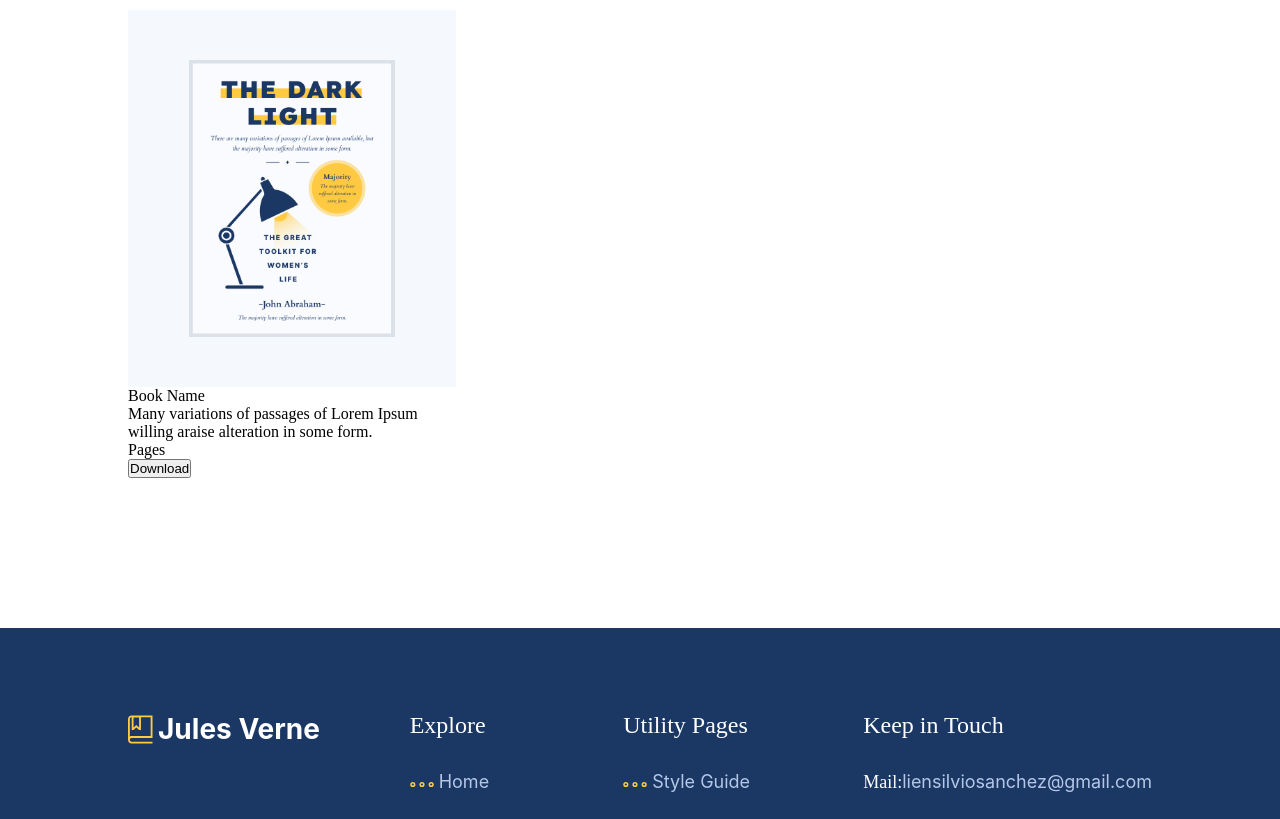
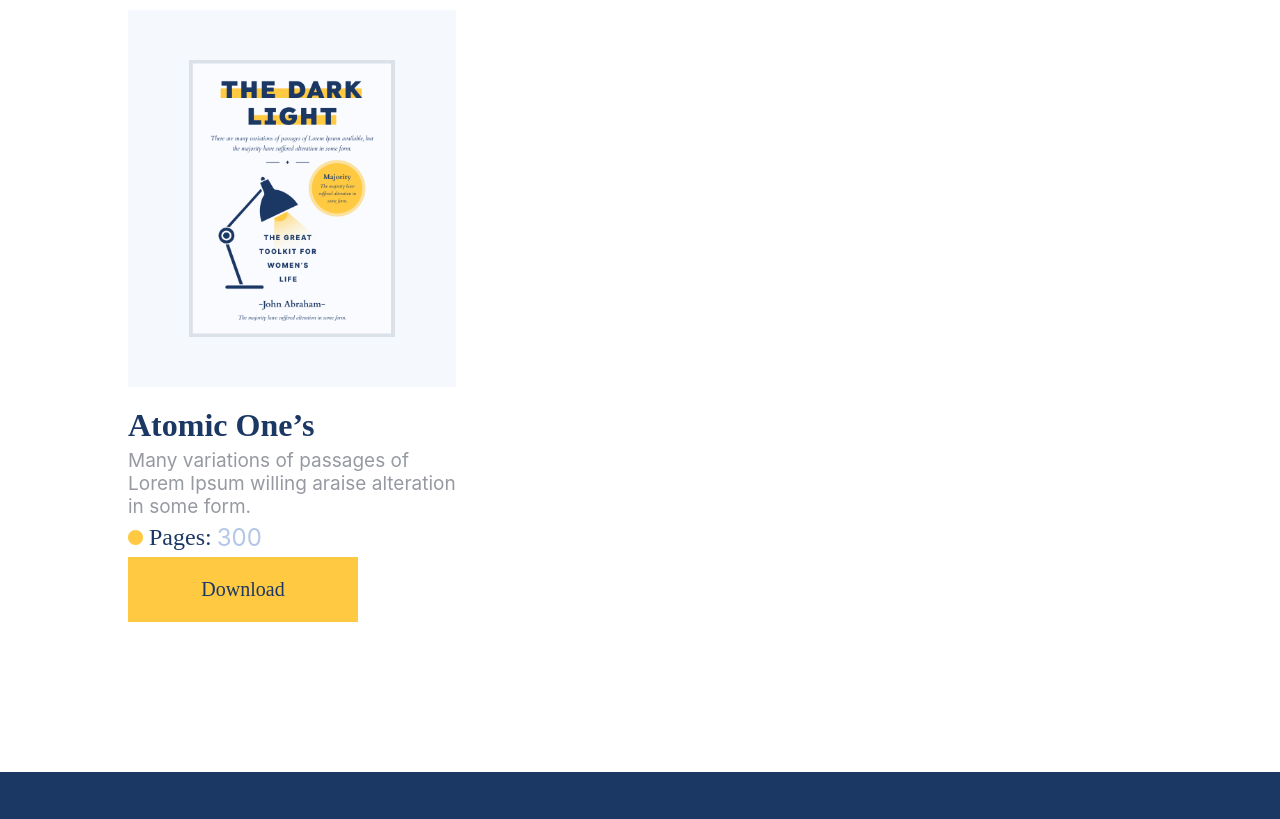
Before and after one commit to liensanchez/julesverne, a Vue app in the folder client/: page /download-books in a window 1280 px wide. Shown: the part 673-1492 px from the top of the page. Built offline with nearby package versions, Linux system fonts and the light colour scheme.

Commit message:
book card template

```diff
--- /dev/null
+++ b/client/src/components/Books/BookCard.vue
@@ -0,0 +1,101 @@
+<script>
+import Titles from "@/components/global/Titles.vue";
+import Paragraph from "@/components/global/Paragraph.vue";
+import ButtonSmall from "@/components/global/ButtonSmall.vue";
+
+export default {
+  components: {
+    Titles,
+    Paragraph,
+    ButtonSmall,
+  },
+  data() {
+    return {
+      bookTitle: "Atomic One’s",
+      bookDescription:
+        "Many variations of passages of Lorem Ipsum willing araise alteration in some form.",
+      buttonText: "Download",
+      buttonStyle: {
+        borderColor: "#FFCA42",
+        backgroundColor: "#FFCA42",
+      },
+    };
+  },
+};
+</script>
+
+<template>
+  <div class="bookCard-container">
+    <div class="bookCard-image-container">
+      <img src="../../assets/Book.png" alt="" class="bookCard-image-content" />
+    </div>
+    <div class="bookCard-info-container">
+      <Titles :titleFour="bookTitle" />
+      <Paragraph :text="bookDescription" />
+      <div class="book-count">
+        <span>
+          <svg
+            width="15"
+            height="15"
+            viewBox="0 0 15 15"
+            fill="none"
+            xmlns="http://www.w3.org/2000/svg"
+          >
+            <path
+              d="M7.5 15C11.6421 15 15 11.6421 15 7.5C15 3.35786 11.6421 0 7.5 0C3.35786 0 0 3.35786 0 7.5C0 11.6421 3.35786 15 7.5 15Z"
+              fill="#FFCA42"
+            />
+          </svg>
+          Pages:
+        </span>
+        <p>300</p>
+      </div>
+      <ButtonSmall :style="buttonStyle" :buttonText="buttonText" />
+    </div>
+  </div>
+</template>
+
+<style lang="scss">
+.bookCard-container {
+  display: flex;
+  flex-direction: column;
+  gap: 20px;
+
+  .bookCard-image-container {
+    background: #f5f8fc;
+    padding: 50px;
+    display: flex;
+    justify-content: center;
+    align-items: center;
+
+    .bookCard-image-content {
+      width: 90%;
+      height: auto;
+    }
+  }
+
+  .bookCard-info-container {
+    display: flex;
+    flex-direction: column;
+    gap: 5px;
+
+    .book-count {
+      display: flex;
+      align-items: center;
+      gap: 5px;
+
+      span {
+        font-family: "Cardo", serif;
+        font-size: 24px;
+        color: #1b3764;
+      }
+
+      p {
+        font-family: "Inter", sans-serif;
+        font-size: 24px;
+        color: #b4c7e7;
+      }
+    }
+  }
+}
+</style>
--- a/client/src/components/Books/BooksLists.vue
+++ b/client/src/components/Books/BooksLists.vue
@@ -1,25 +1,19 @@
+<script>
+import BookCard from './BookCard.vue';
+
+export default {
+  components: {
+    BookCard
+  }
+}
+</script>
+
+
 <template>
   <div class="booksLists-container">
     <div class="custom-container">
       <div class="booksLists-content">
-        <div class="bookCard-container">
-          <div class="bookCard-image-container">
-            <img
-              src="../../assets/Book.png"
-              alt=""
-              class="bookCard-image-content"
-            />
-          </div>
-          <div class="bookCard-info-container">
-            <p>Book Name</p>
-            <p>
-              Many variations of passages of Lorem Ipsum willing araise
-              alteration in some form.
-            </p>
-            <p>Pages</p>
-            <button>Download</button>
-          </div>
-        </div>
+        <BookCard />
       </div>
     </div>
   </div>
@@ -35,21 +29,6 @@
     display: grid;
     grid-template-columns: repeat(auto-fill, minmax(250px, 1fr));
     grid-gap: 20px;
-
-    .bookCard-container {
-      .bookCard-image-container {
-        background: #f5f8fc;
-        padding: 50px;
-        display: flex;
-        justify-content: center;
-        align-items: center;
-
-        .bookCard-image-content {
-          width: 90%;
-          height: auto;
-        }
-      }
-    }
   }
 }
 </style>
```
